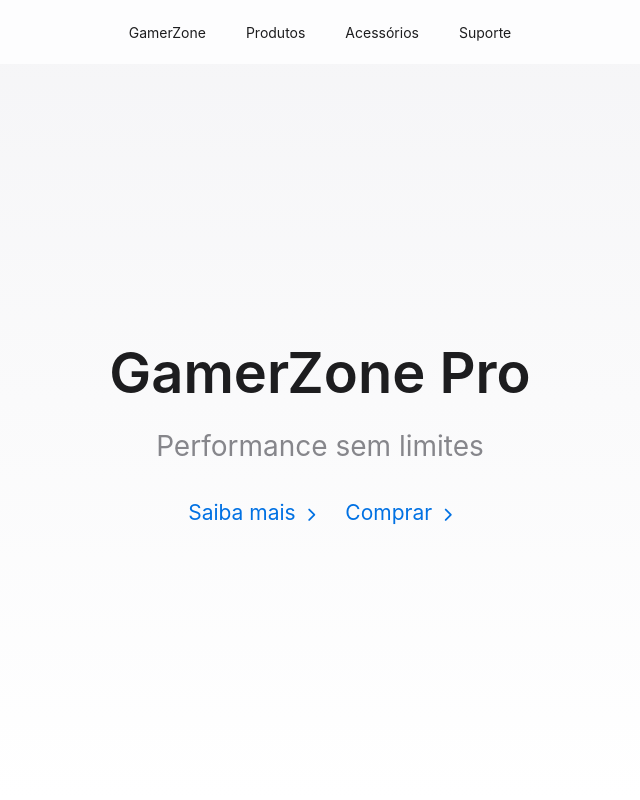
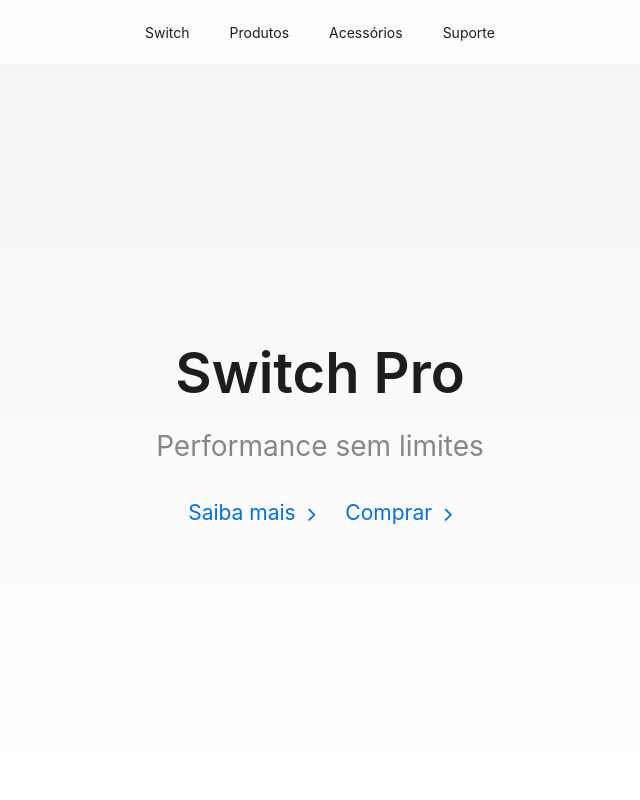
Before and after one commit to Peobadaro/exercicio_sass_pedro, a plain HTML site: page index.html in a window 1280 px wide. Shown: the top 800 px of the page, without its empty margins (320-960 px from the left). Drawn offline with Linux system fonts and the light colour scheme.

Commit message:
Update: Modify index.html content

```diff
--- a/index.html
+++ b/index.html
@@ -3,7 +3,7 @@
 <head>
     <meta charset="UTF-8" />
     <meta name="viewport" content="width=device-width, initial-scale=1.0" />
-    <title>GamerZone - Tecnologia Premium</title>
+    <title>Switch - Tecnologia Premium</title>
     <link rel="stylesheet" href="style.css" />
     <link rel="stylesheet" href="https://cdnjs.cloudflare.com/ajax/libs/font-awesome/6.0.0/css/all.min.css">
 </head>
@@ -11,7 +11,7 @@
     <header class="header">
         <nav class="nav-container">
             <ul class="nav-list">
-                <li class="nav-item"><a href="#" class="nav-link">GamerZone</a></li>
+                <li class="nav-item"><a href="#" class="nav-link">Switch</a></li>
                 <li class="nav-item"><a href="#" class="nav-link">Produtos</a></li>
                 <li class="nav-item"><a href="#" class="nav-link">Acessórios</a></li>
                 <li class="nav-item"><a href="#" class="nav-link">Suporte</a></li>
@@ -22,7 +22,7 @@
     <main>
         <section class="hero">
             <div class="hero-content">
-                <h1 class="hero-title">GamerZone Pro</h1>
+                <h1 class="hero-title">Switch Pro</h1>
                 <h2 class="hero-subtitle">Performance sem limites</h2>
                 <div class="hero-links">
                     <a href="#" class="link">Saiba mais <i class="fas fa-chevron-right"></i></a>
@@ -119,7 +119,7 @@
             </div>
         </div>
         <div class="footer-bottom">
-            <p>© 2025 GamerZone. Todos os direitos reservados.</p>
+            <p>© 2025 Switch. Todos os direitos reservados.</p>
         </div>
     </footer>
 </body>
```
